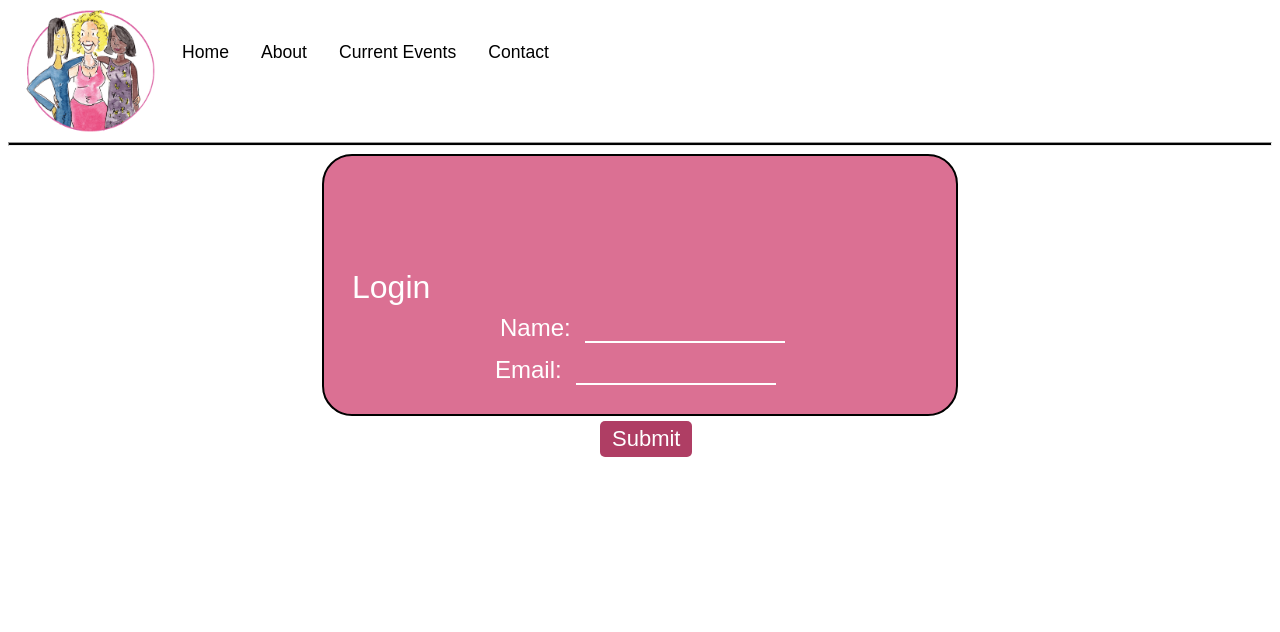
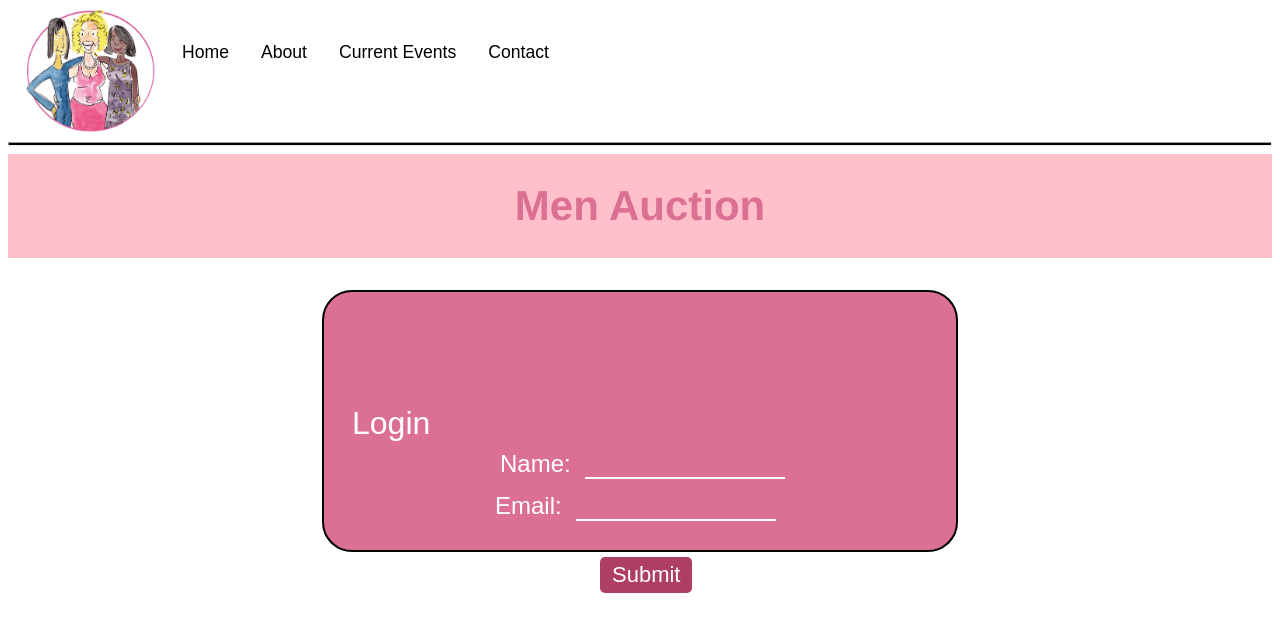
Before and after one commit to KirkStapff/IslandHuntWebApp, a React (Create React App) app: page /men_auction in a window 1280 px wide. Shown: the top 632 px of the page. Built offline with nearby package versions, Linux system fonts and the light colour scheme; no server answers.

Commit message:
pre-final changes (most likely)

```diff
--- a/src/MenAuction.jsx
+++ b/src/MenAuction.jsx
@@ -134,6 +134,7 @@ class Home extends React.Component {
     if(this.state.name==null){
       return (
         <div className="main">
+        <h1 className="title">Men Auction</h1>
           <div className="popup">
             <p className="popupText" style={{marginLeft:'12px'}}>Login</p>
             <div className="enterName">
--- a/src/SilentAuction.jsx
+++ b/src/SilentAuction.jsx
@@ -143,6 +143,7 @@ class Home extends React.Component {
     if(this.state.name==null){
       return (
         <div className="main">
+          <h1 className="title">Silent Auction</h1>
           <div className="popup">
             <p className="popupText" style={{marginLeft:'12px'}}>Login</p>
             <div className="enterName">
@@ -258,13 +259,13 @@ class Home extends React.Component {
                 Scotch or Cognac. Consider it the ultimate sipping rum. We do.<br/>
                 RESERVE PRICE $195 <br/>(The lantern is not included)</p>
             </span>
-            <span className="bidding">
+            <div marginLeft="32px" className="bidding">
               <h1 className="biddingText" width={this.state.width}> Current Bid: ${this.state.item6}- {this.state.name6}</h1>
-            </span>
-            <span className="bidding">
+            </div>
+            <div className="bidding" marginLeft="32px">
             <p className="biddingDollar">$</p><input id="input0" className='biddingInput' ref={(c) => this.bidValue6 = c} type="number" />
             <button className="biddingButton" onClick={()=>testBid("Item F", this.state.item6, this.bidValue6.value, this.state.house, this.state.name)}> Place Bid </button>
-            </span>
+            </div>
           </div>
           <div className="item">
             <h2>Pamper Yourself</h2>
--- a/src/auction.css
+++ b/src/auction.css
@@ -33,11 +33,11 @@
     height: 250px;
     width: 600px;
     border-radius: 30px;
-    top: 180px;
+    top: 240px;
     background-color: palevioletred;
     border: 2px solid black;
     margin-bottom: 32px;
-    margin-top: -26px;
+    margin-top: 50px;
     align-content: center;
 }
 
@@ -142,9 +142,7 @@ button{
 
 .item{
     margin: 16px 0px 0px 32px;
-    display:flex;
-    flex-direction:column;
-    align-content: center;
+    align-items: center;
 }
 
 .bidding{
```
